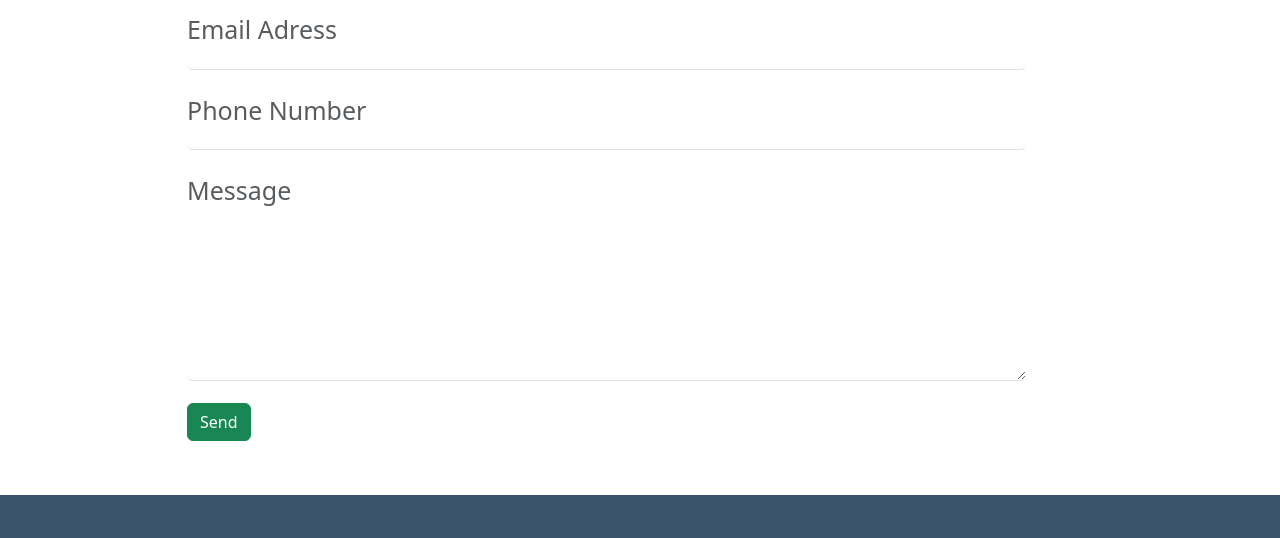
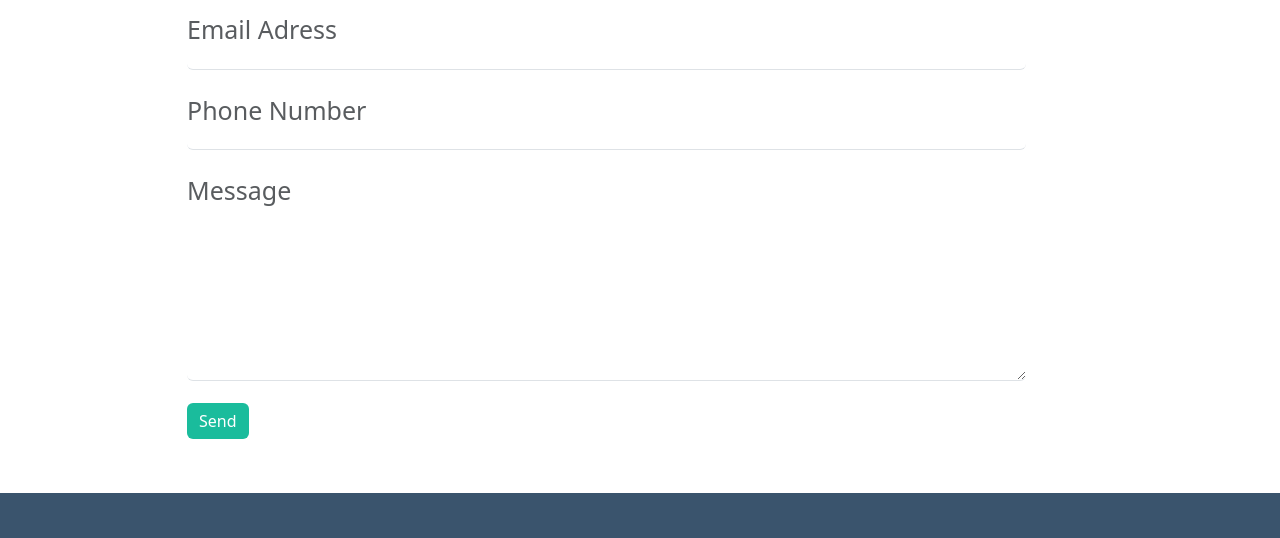
Before and after one commit to Mentabomber/html-css-bootstrap-freelancer, a plain HTML site: page index.html in a window 1280 px wide. Shown: the part 2397-2935 px from the top of the page. Drawn offline with nearby package versions, Linux system fonts and the light colour scheme.

Commit message:
button color contact me

```diff
--- a/css/style.css
+++ b/css/style.css
@@ -125,6 +125,10 @@ div.d-flex div a{
     color: rgb(26,188,156);
     text-decoration: none;
 }
+.green-button{
+    background-color: rgb(26,188,156);
+    border: 0;
+}
 #footer-up{
     background-color: rgb(58,84,109);
     display: flex;
--- a/index.html
+++ b/index.html
@@ -202,7 +202,7 @@
                             </div>
 
                            <div class="text-start col-10 offset-1" style="padding: 0.375rem 0.75rem;">
-                                <button type="submit" class="btn btn-primary btn-success text-start ">Send</button>
+                                <button type="submit" class="btn btn-primary green-button text-start ">Send</button>
                            </div>
                         </form>
                     </div>
```
